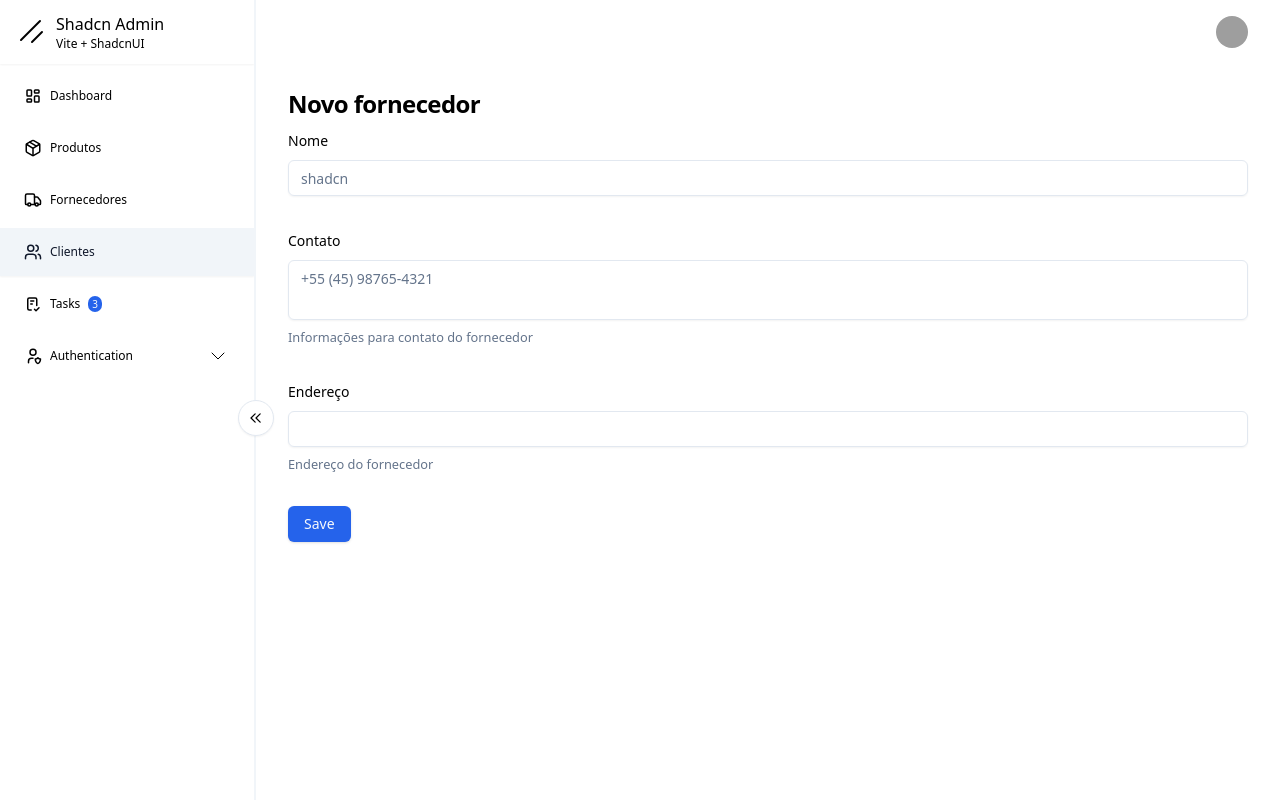
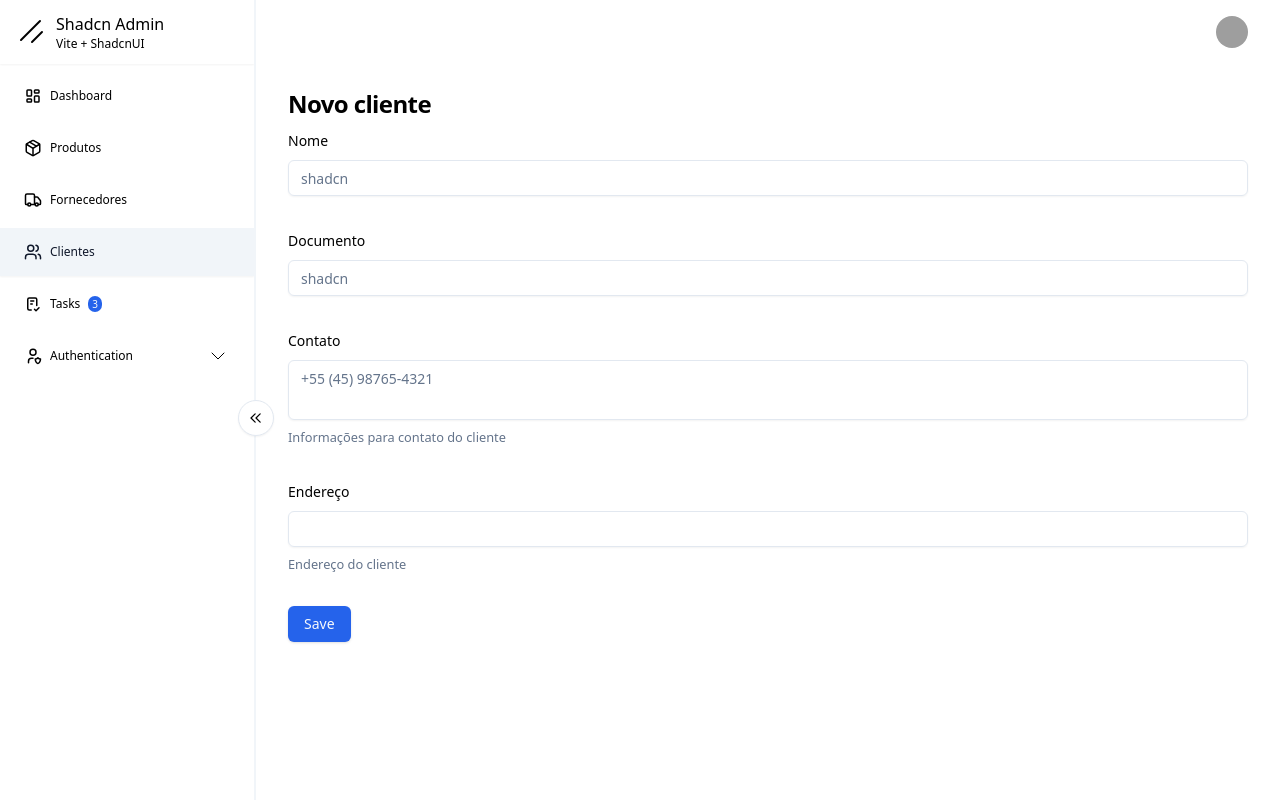
Before and after one commit to anaclaraberga/WEB-INVENTORY, a React (Vite) app: page /clients/add/1 in a window 1280 px wide. Built offline with nearby package versions, Linux system fonts and the light colour scheme; grey boxes are pictures that could not be loaded.

Commit message:
refactor: add client page

```diff
--- a/src/pages/clients/add.tsx
+++ b/src/pages/clients/add.tsx
@@ -14,16 +14,19 @@ import { toast } from '@/components/ui/use-toast'
 import { BaseTemplate } from '@/template/Base'
 import { zodResolver } from '@hookform/resolvers/zod'
 import { useForm } from 'react-hook-form'
-import { defaultValues, supplierFormSchema, SupplierFormValues } from './form-schema'
+import { useParams } from 'react-router-dom'
+import { clientFormSchema, ClientFormValues, defaultValues } from './form-schema'
 
-export default function AddProductPage() {
-  const form = useForm<SupplierFormValues>({
-    resolver: zodResolver(supplierFormSchema),
+export default function AddClientPage() {
+  const { id } = useParams()
+
+  const form = useForm<ClientFormValues>({
+    resolver: zodResolver(clientFormSchema),
     defaultValues,
     mode: 'onChange',
   })
 
-  function onSubmit(data: SupplierFormValues) {
+  function onSubmit(data: ClientFormValues) {
     toast({
       title: 'You submitted the following values:',
       description: (
@@ -34,11 +37,13 @@ export default function AddProductPage() {
     })
   }
 
+  console.log(id)
+
   return (
     <BaseTemplate>
       <div className='mb-2 flex items-center justify-between space-y-2'>
         <div className='flex w-full justify-between'>
-          <h2 className='text-2xl font-bold tracking-tight'>Novo fornecedor</h2>
+          <h2 className='text-2xl font-bold tracking-tight'>Novo cliente</h2>
         </div>
       </div>
       <Form {...form}>
@@ -49,6 +54,19 @@ export default function AddProductPage() {
             render={({ field }) => (
               <FormItem>
                 <FormLabel>Nome</FormLabel>
+                <FormControl>
+                  <Input placeholder='shadcn' {...field} />
+                </FormControl>
+                <FormMessage />
+              </FormItem>
+            )}
+          />
+          <FormField
+            control={form.control}
+            name='document'
+            render={({ field }) => (
+              <FormItem>
+                <FormLabel>Documento</FormLabel>
                 <FormControl>
                   <Input placeholder='shadcn' {...field} />
                 </FormControl>
@@ -70,7 +88,7 @@ export default function AddProductPage() {
                   />
                 </FormControl>
                 <FormDescription>
-                  Informações para contato do fornecedor
+                  Informações para contato do cliente
                 </FormDescription>
                 <FormMessage />
               </FormItem>
@@ -89,7 +107,7 @@ export default function AddProductPage() {
                   />
                 </FormControl>
                 <FormDescription>
-                  Endereço do fornecedor
+                  Endereço do cliente
                 </FormDescription>
                 <FormMessage />
               </FormItem>
--- a/src/pages/clients/form-schema.tsx
+++ b/src/pages/clients/form-schema.tsx
@@ -1,16 +1,20 @@
 import { z } from "zod"
 
-export const supplierFormSchema = z.object({
+export const clientFormSchema = z.object({
   name: z
-    .string({ required_error: "O fornecedor precisa ter um nome" })
+    .string({ required_error: "O client precisa ter um nome" })
     .min(3, {
       message: 'Nome precisa ter no mínimo 3 caracteres',
     })
     .max(200, {
       message: 'Nome não pode ser maior que 200 caracteres',
     }),
+  document: z
+    .string({ required_error: "O cliente precisa ter um documento" })
+    .min(11)
+    .max(14),
   contact: z
-    .string({ required_error: "O fornecedor precisa ter um meio de contato" })
+    .string({ required_error: "O client precisa ter um meio de contato" })
     .min(3),
   address: z
     .string()
@@ -18,9 +22,9 @@ export const supplierFormSchema = z.object({
     .optional()
 })
 
-export type SupplierFormValues = z.infer<typeof supplierFormSchema>
+export type ClientFormValues = z.infer<typeof clientFormSchema>
 
-export const defaultValues: Partial<SupplierFormValues> = {
+export const defaultValues: Partial<ClientFormValues> = {
   name: '',
   contact: '',
   address: ''
```
